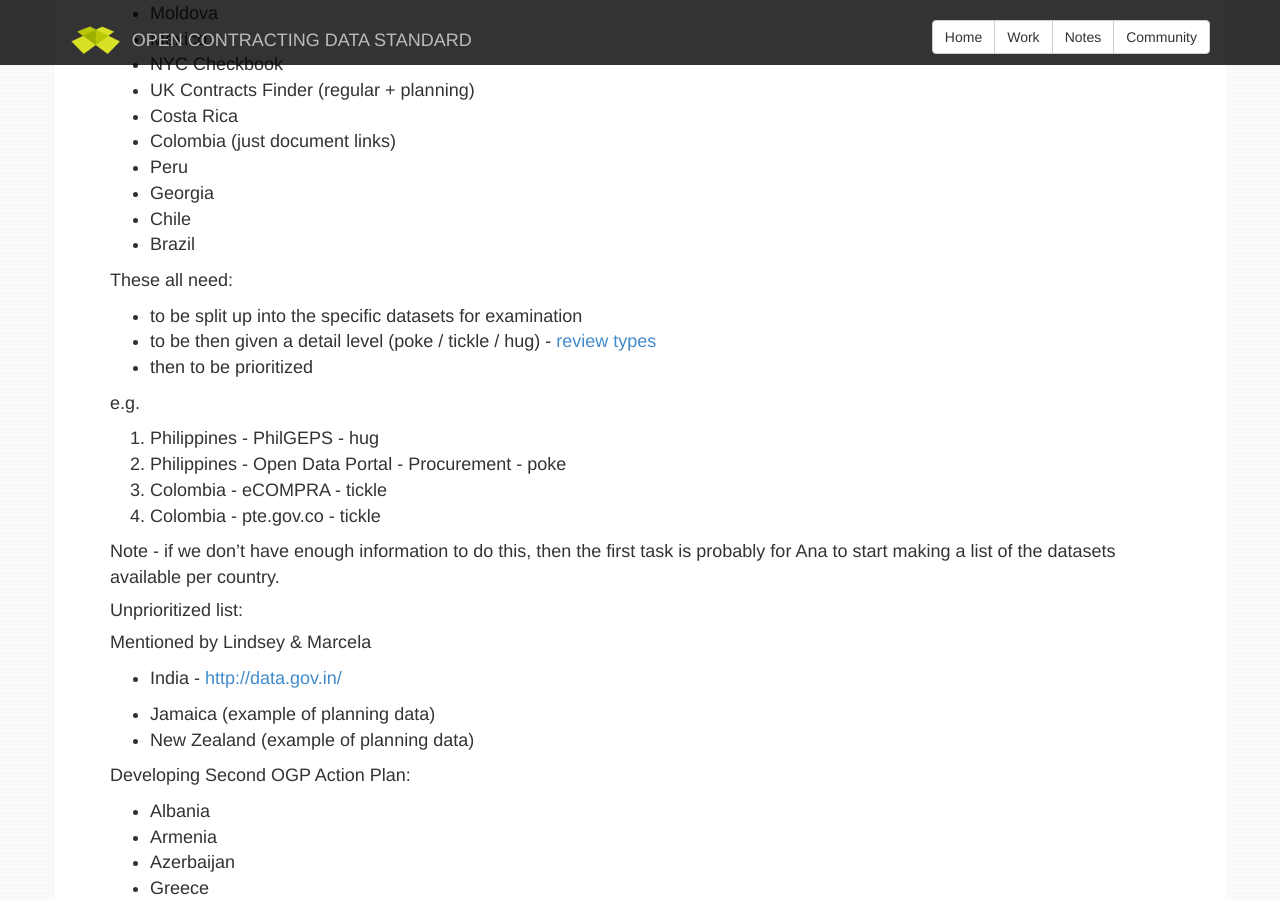
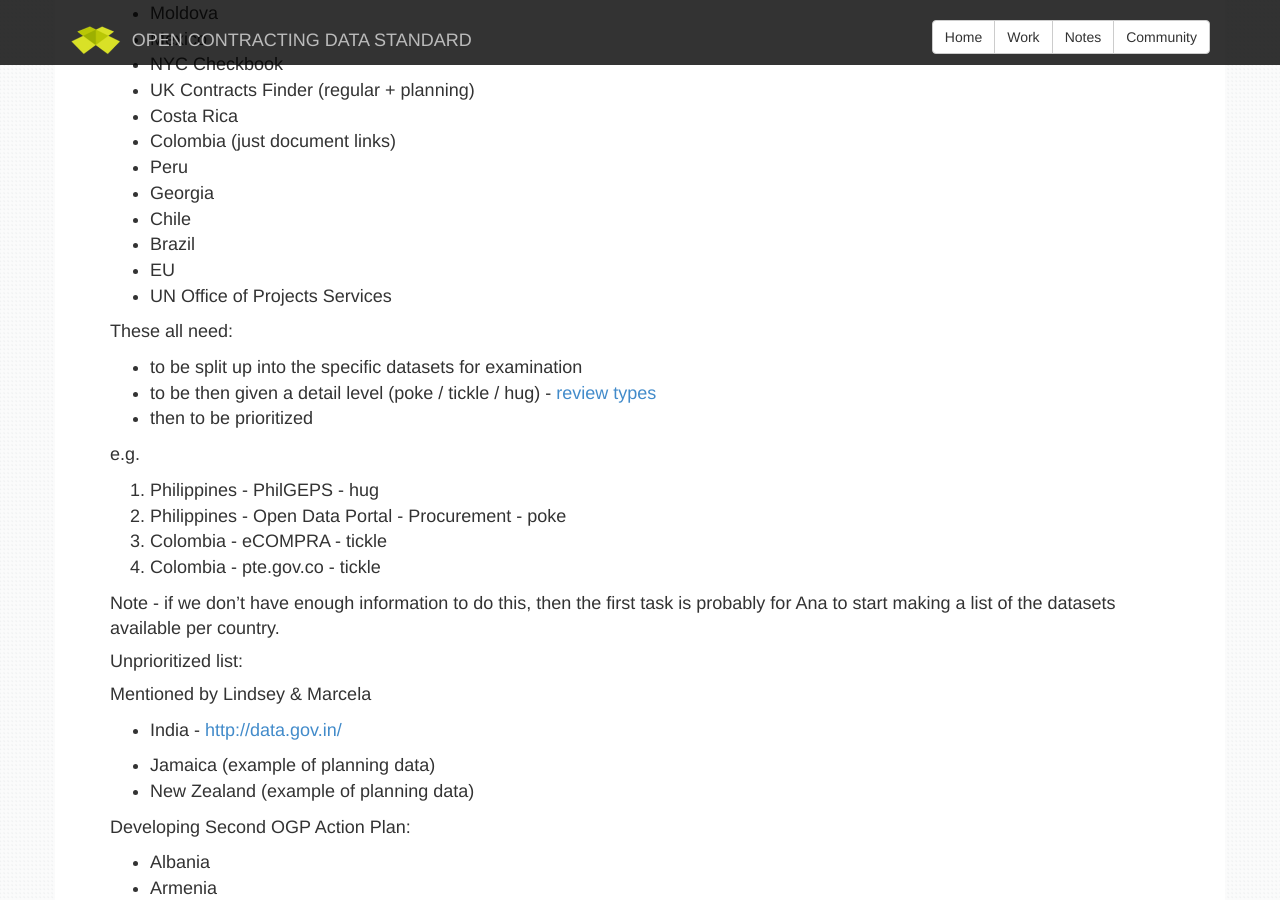
Before and after one commit to open-contracting/open-contracting.github.io, a Jekyll site: the page built from pages/notes/datasets/priorities.md, in a window 1280 px wide and 900 px high, scrolled down 399 px. Built offline with Jekyll 4.4.1, drawn with Linux system fonts in a browser that asks for light colours; nearby versions of some CDN libraries; Markdown is read by kramdown in place of the engine named in the settings.

Commit message:
Update priorities.md

```diff
--- a/pages/notes/datasets/priorities.md
+++ b/pages/notes/datasets/priorities.md
@@ -18,7 +18,8 @@ date: 19/03/2014
 * Georgia
 * Chile
 * Brazil
-
+* EU
+* UN Office of Projects Services
 
 These all need:
 - to be split up into the specific datasets for examination
```
